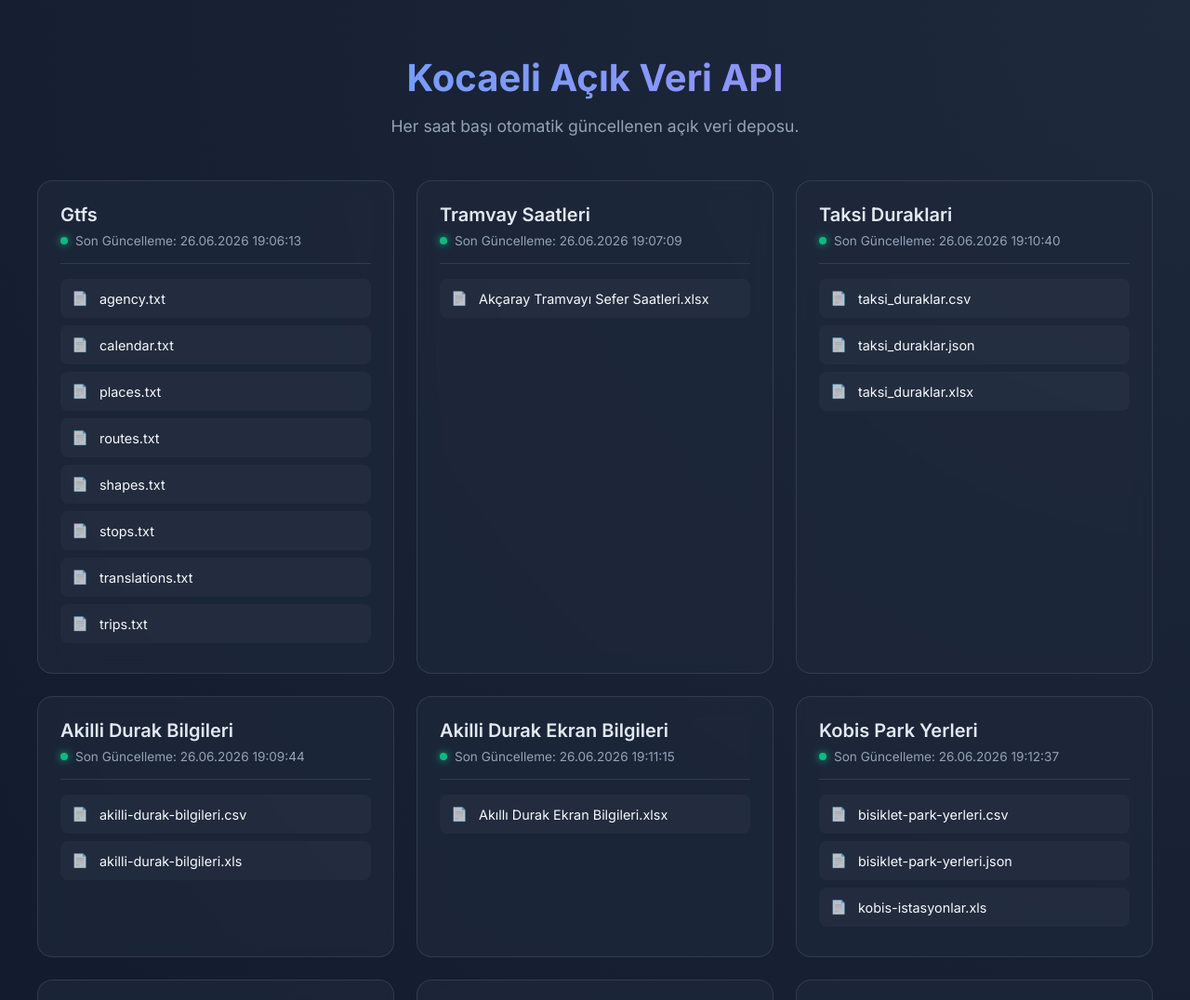
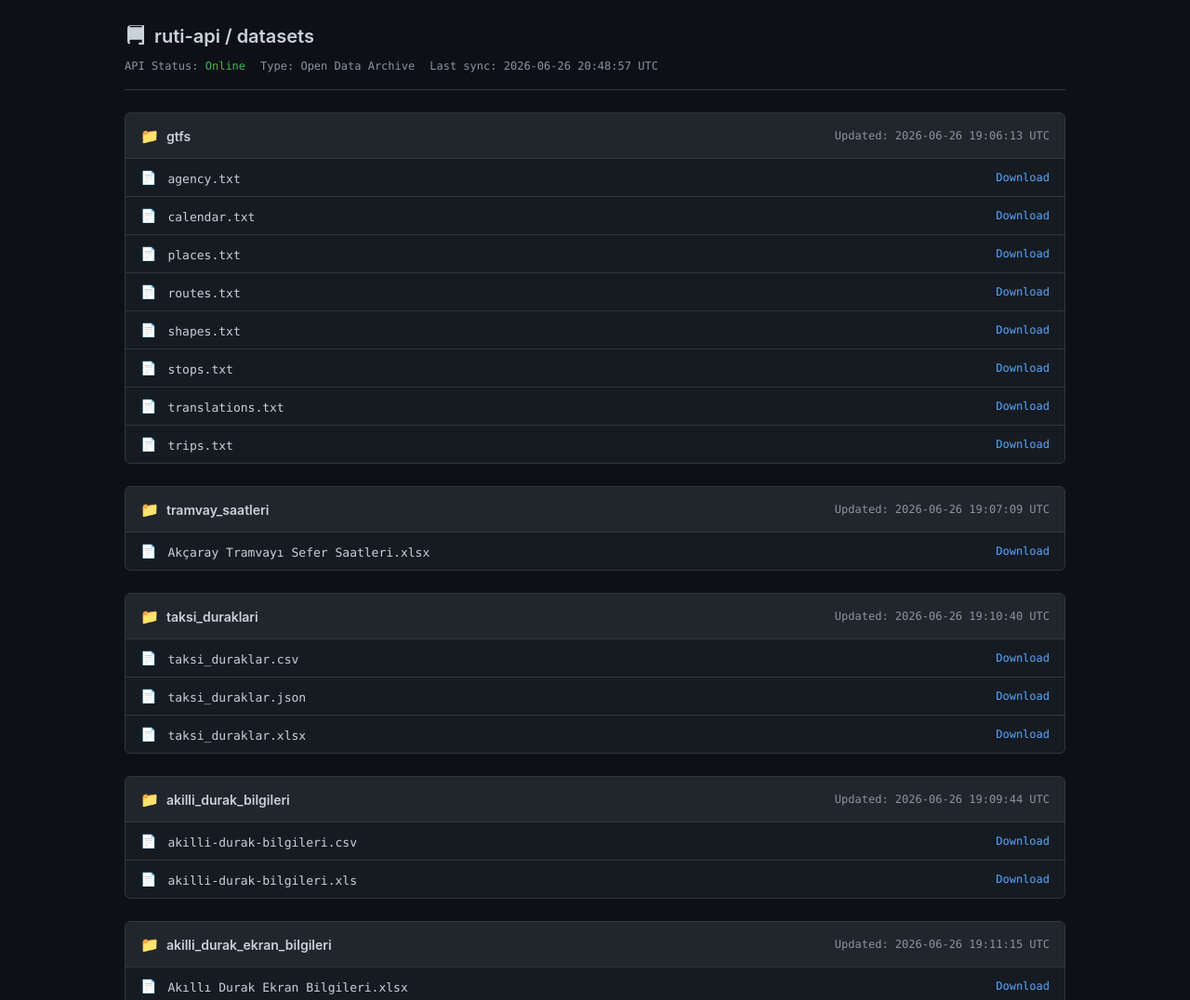
Before and after one commit to Danilis567/ruti-api, a website: page index.html in a window 1280 px wide. Shown: the top 1076 px of the page at 93% size. Drawn offline with Linux system fonts and the light colour scheme.

Commit message:
Update UI to a technical file-explorer style

```diff
--- a/index.html
+++ b/index.html
@@ -1,249 +1,259 @@
 <!DOCTYPE html>
-<html lang="tr">
+<html lang="en">
 <head>
     <meta charset="UTF-8">
     <meta name="viewport" content="width=device-width, initial-scale=1.0">
-    <title>Kocaeli Açık Veri API Dizin</title>
-    <link href="https://fonts.googleapis.com/css2?family=Inter:wght@300;400;600;700&display=swap" rel="stylesheet">
+    <title>Kocaeli GTFS Open Data / API Index</title>
     <style>
         :root {
-            --bg-color: #0f172a;
-            --card-bg: rgba(30, 41, 59, 0.7);
-            --text-main: #f8fafc;
-            --text-muted: #94a3b8;
-            --accent: #3b82f6;
-            --accent-hover: #60a5fa;
-            --border: rgba(255, 255, 255, 0.1);
+            --bg-color: #0d1117;
+            --container-bg: #161b22;
+            --header-bg: #21262d;
+            --border-color: #30363d;
+            --text-main: #c9d1d9;
+            --text-muted: #8b949e;
+            --link-color: #58a6ff;
+            --link-hover: #79c0ff;
+            --success-color: #3fb950;
+            --font-ui: -apple-system, BlinkMacSystemFont, "Segoe UI", Helvetica, Arial, sans-serif;
+            --font-mono: ui-monospace, SFMono-Regular, SF Mono, Menlo, Consolas, Liberation Mono, monospace;
         }
 
         body {
-            font-family: 'Inter', sans-serif;
-            background: var(--bg-color);
-            background-image: radial-gradient(circle at top right, #1e293b, #0f172a);
+            background-color: var(--bg-color);
             color: var(--text-main);
+            font-family: var(--font-ui);
             margin: 0;
-            padding: 2rem;
-            min-height: 100vh;
+            padding: 24px;
+            line-height: 1.5;
+        }
+
+        .container {
+            max-width: 1012px;
+            margin: 0 auto;
         }
 
         header {
-            text-align: center;
-            margin-bottom: 3rem;
-            animation: fadeIn 1s ease-out;
+            margin-bottom: 24px;
+            border-bottom: 1px solid var(--border-color);
+            padding-bottom: 16px;
         }
 
         h1 {
-            font-size: 2.5rem;
-            font-weight: 700;
-            margin-bottom: 0.5rem;
-            background: linear-gradient(to right, #60a5fa, #a78bfa);
-            -webkit-background-clip: text;
-            -webkit-text-fill-color: transparent;
+            font-size: 20px;
+            font-weight: 600;
+            margin: 0 0 8px 0;
+            display: flex;
+            align-items: center;
+            gap: 8px;
         }
 
-        p.subtitle {
+        .repo-meta {
+            font-family: var(--font-mono);
+            font-size: 12px;
             color: var(--text-muted);
-            font-size: 1.1rem;
+            display: flex;
+            gap: 16px;
         }
 
-        .container {
-            max-width: 1200px;
-            margin: 0 auto;
-            display: grid;
-            grid-template-columns: repeat(auto-fill, minmax(320px, 1fr));
-            gap: 1.5rem;
+        .dataset-block {
+            border: 1px solid var(--border-color);
+            border-radius: 6px;
+            background-color: var(--container-bg);
+            margin-bottom: 24px;
+            overflow: hidden;
         }
 
-        .card {
-            background: var(--card-bg);
-            border: 1px solid var(--border);
-            border-radius: 16px;
-            padding: 1.5rem;
-            backdrop-filter: blur(10px);
-            transition: transform 0.3s ease, box-shadow 0.3s ease;
+        .dataset-header {
+            background-color: var(--header-bg);
+            padding: 12px 16px;
+            border-bottom: 1px solid var(--border-color);
             display: flex;
-            flex-direction: column;
-            animation: slideUp 0.6s ease-out backwards;
+            justify-content: space-between;
+            align-items: center;
         }
 
-        .card:hover {
-            transform: translateY(-5px);
-            box-shadow: 0 10px 25px rgba(0,0,0,0.3);
-            border-color: rgba(255,255,255,0.2);
+        .dataset-name {
+            font-weight: 600;
+            font-size: 14px;
+            color: var(--text-main);
+            display: flex;
+            align-items: center;
+            gap: 8px;
         }
 
-        .card-header {
-            margin-bottom: 1rem;
-            border-bottom: 1px solid var(--border);
-            padding-bottom: 1rem;
+        .dataset-name::before {
+            content: "📁";
+            font-size: 16px;
         }
 
-        .card-title {
-            font-size: 1.25rem;
-            font-weight: 600;
-            margin: 0 0 0.5rem 0;
-            text-transform: capitalize;
-            color: #e2e8f0;
-        }
-
-        .card-meta {
-            font-size: 0.85rem;
+        .dataset-info {
+            font-family: var(--font-mono);
+            font-size: 12px;
             color: var(--text-muted);
-            display: flex;
-            align-items: center;
-            gap: 0.5rem;
-        }
-
-        .status-dot {
-            width: 8px;
-            height: 8px;
-            background-color: #10b981;
-            border-radius: 50%;
-            display: inline-block;
-            box-shadow: 0 0 8px #10b981;
         }
 
         .file-list {
             list-style: none;
+            margin: 0;
             padding: 0;
-            margin: 0;
-            flex-grow: 1;
         }
 
-        .file-item {
-            margin-bottom: 0.5rem;
+        .file-row {
+            display: flex;
+            padding: 8px 16px;
+            border-bottom: 1px solid var(--border-color);
+            align-items: center;
         }
 
-        .file-link {
-            display: flex;
-            align-items: center;
-            padding: 0.75rem;
-            background: rgba(255,255,255,0.03);
-            border-radius: 8px;
-            color: var(--text-main);
-            text-decoration: none;
-            font-size: 0.9rem;
-            transition: background 0.2s, color 0.2s;
+        .file-row:last-child {
+            border-bottom: none;
         }
 
-        .file-link:hover {
-            background: rgba(59, 130, 246, 0.2);
-            color: var(--accent-hover);
+        .file-row:hover {
+            background-color: rgba(177, 186, 196, 0.04);
         }
 
         .file-icon {
-            margin-right: 0.75rem;
-            opacity: 0.7;
+            color: var(--text-muted);
+            margin-right: 12px;
+            font-family: var(--font-mono);
+            font-size: 14px;
         }
 
-        .loading {
-            text-align: center;
-            font-size: 1.2rem;
-            color: var(--text-muted);
-            grid-column: 1 / -1;
-            padding: 3rem;
+        .file-name {
+            flex: 1;
         }
 
-        footer {
-            text-align: center;
-            margin-top: 4rem;
-            padding-top: 2rem;
-            border-top: 1px solid var(--border);
-            color: var(--text-muted);
-            font-size: 0.9rem;
+        .file-name a {
+            color: var(--text-main);
+            text-decoration: none;
+            font-family: var(--font-mono);
+            font-size: 13px;
         }
 
-        @keyframes fadeIn {
-            from { opacity: 0; }
-            to { opacity: 1; }
+        .file-name a:hover {
+            color: var(--link-color);
+            text-decoration: underline;
         }
 
-        @keyframes slideUp {
-            from { opacity: 0; transform: translateY(20px); }
-            to { opacity: 1; transform: translateY(0); }
+        .file-action {
+            font-family: var(--font-mono);
+            font-size: 12px;
         }
 
-        .empty-state {
-            color: #ef4444;
-            font-size: 0.9rem;
-            padding: 0.5rem 0;
+        .file-action a {
+            color: var(--link-color);
+            text-decoration: none;
+        }
+
+        .file-action a:hover {
+            text-decoration: underline;
+        }
+
+        .status-terminal {
+            font-family: var(--font-mono);
+            color: var(--success-color);
+            font-size: 13px;
+            padding: 20px;
+            border: 1px solid var(--border-color);
+            border-radius: 6px;
+            background-color: var(--container-bg);
+        }
+
+        .empty-row {
+            padding: 12px 16px;
+            font-family: var(--font-mono);
+            font-size: 13px;
+            color: var(--text-muted);
+            font-style: italic;
         }
     </style>
 </head>
 <body>
+    <div class="container">
+        <header>
+            <h1>
+                <svg aria-hidden="true" height="24" viewBox="0 0 16 16" version="1.1" width="24" fill="currentColor"><path d="M2 2.5A2.5 2.5 0 0 1 4.5 0h8.75a.75.75 0 0 1 .75.75v12.5a.75.75 0 0 1-.75.75h-2.5a.75.75 0 0 1 0-1.5h1.75v-2h-8a1 1 0 0 0-.714 1.7.75.75 0 1 1-1.072 1.05A2.495 2.495 0 0 1 2 11.5Zm10.5-1v-1h-8a1 1 0 0 0-1 1Zm0-2.5v-1h-8a1 1 0 0 0-1 1Zm0-2.5v-1h-8a1 1 0 0 0-1 1Z"></path></svg>
+                ruti-api / datasets
+            </h1>
+            <div class="repo-meta">
+                <span>API Status: <span style="color: var(--success-color)">Online</span></span>
+                <span>Type: Open Data Archive</span>
+                <span id="last-check-time">Checking...</span>
+            </div>
+        </header>
 
-    <header>
-        <h1>Kocaeli Açık Veri API</h1>
-        <p class="subtitle">Her saat başı otomatik güncellenen açık veri deposu.</p>
-    </header>
-
-    <div class="container" id="api-grid">
-        <div class="loading">Veriler yükleniyor...</div>
+        <div id="content">
+            <div class="status-terminal">> Fetching api_index.json...<span style="animation: blink 1s step-end infinite;">_</span></div>
+        </div>
     </div>
-
-    <footer>
-        Otomatik güncellenen <a href="https://github.com/Danilis567/ruti-api" target="_blank" style="color:var(--accent)">GitHub Deposu</a> üzerinden sunulmaktadır.
-    </footer>
 
     <script>
         document.addEventListener('DOMContentLoaded', async () => {
-            const grid = document.getElementById('api-grid');
+            const content = document.getElementById('content');
+            const timeLabel = document.getElementById('last-check-time');
 
             try {
-                // Fetch the generated index
                 const response = await fetch('api_index.json');
-                if (!response.ok) throw new Error('API Index bulunamadı');
+                if (!response.ok) throw new Error(`HTTP error! status: ${response.status}`);
 
                 const datasets = await response.json();
+                content.innerHTML = '';
 
-                grid.innerHTML = ''; // Clear loading
+                let mostRecentUpdate = null;
 
-                datasets.forEach((dataset, index) => {
-                    const card = document.createElement('div');
-                    card.className = 'card';
-                    card.style.animationDelay = `${index * 0.05}s`;
+                datasets.forEach(dataset => {
+                    const block = document.createElement('div');
+                    block.className = 'dataset-block';
 
-                    const dateStr = dataset.lastUpdated
-                        ? new Date(dataset.lastUpdated).toLocaleString('tr-TR')
-                        : 'Hiç güncellenmedi';
+                    let dateStr = 'Never updated';
+                    if (dataset.lastUpdated) {
+                        const dateObj = new Date(dataset.lastUpdated);
+                        dateStr = dateObj.toISOString().replace('T', ' ').substring(0, 19) + ' UTC';
 
-                    let filesHtml = '';
+                        if (!mostRecentUpdate || dateObj > mostRecentUpdate) {
+                            mostRecentUpdate = dateObj;
+                        }
+                    }
+
+                    let filesHtml = '<ul class="file-list">';
                     if (dataset.files && dataset.files.length > 0) {
-                        filesHtml = '<ul class="file-list">';
                         dataset.files.forEach(file => {
                             const fileUrl = `downloads/${dataset.name}/${file}`;
                             filesHtml += `
-                                <li class="file-item">
-                                    <a href="${fileUrl}" class="file-link" target="_blank">
-                                        <span class="file-icon">📄</span>
-                                        ${file}
-                                    </a>
+                                <li class="file-row">
+                                    <span class="file-icon">📄</span>
+                                    <div class="file-name">
+                                        <a href="${fileUrl}" target="_blank">${file}</a>
+                                    </div>
+                                    <div class="file-action">
+                                        <a href="${fileUrl}" download>Download</a>
+                                    </div>
                                 </li>
                             `;
                         });
-                        filesHtml += '</ul>';
                     } else {
-                        filesHtml = '<div class="empty-state">Henüz dosya indirilmedi.</div>';
+                        filesHtml += '<li class="empty-row">No files found in directory</li>';
                     }
+                    filesHtml += '</ul>';
 
-                    const title = dataset.name.replace(/_/g, ' ');
-
-                    card.innerHTML = `
-                        <div class="card-header">
-                            <h2 class="card-title">${title}</h2>
-                            <div class="card-meta">
-                                <span class="status-dot"></span>
-                                Son Güncelleme: ${dateStr}
-                            </div>
+                    block.innerHTML = `
+                        <div class="dataset-header">
+                            <div class="dataset-name">${dataset.name}</div>
+                            <div class="dataset-info">Updated: ${dateStr}</div>
                         </div>
                         ${filesHtml}
                     `;
-
-                    grid.appendChild(card);
+                    content.appendChild(block);
                 });
 
+                if (mostRecentUpdate) {
+                    timeLabel.innerText = `Last sync: ${mostRecentUpdate.toISOString().replace('T', ' ').substring(0, 19)} UTC`;
+                }
+
             } catch (error) {
-                grid.innerHTML = `<div class="loading" style="color:#ef4444">Hata: Veriler yüklenemedi. (${error.message})</div>`;
+                content.innerHTML = `<div class="status-terminal" style="color: #ff7b72">> Error loading API index: ${error.message}</div>`;
             }
         });
     </script>
```
